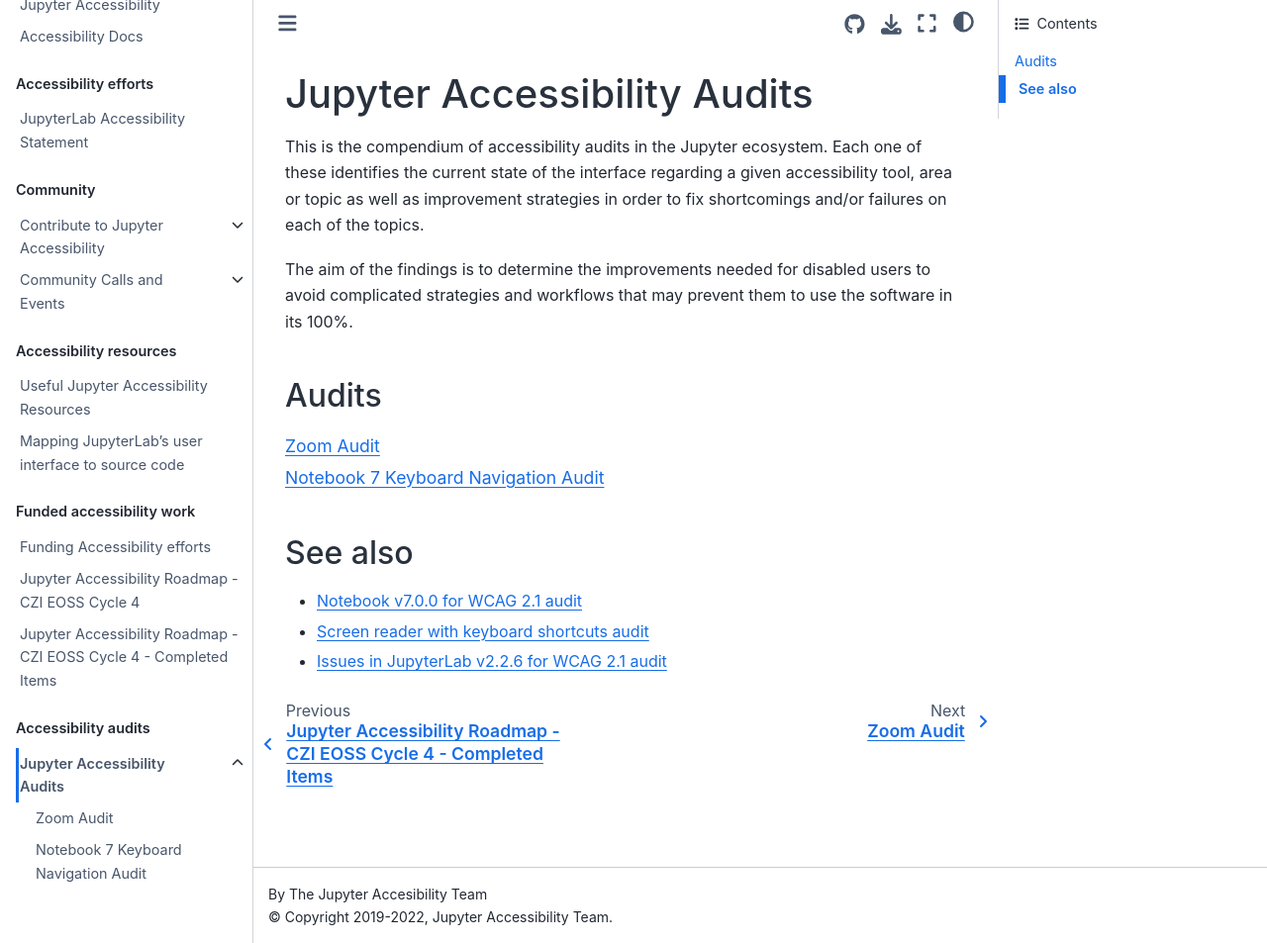
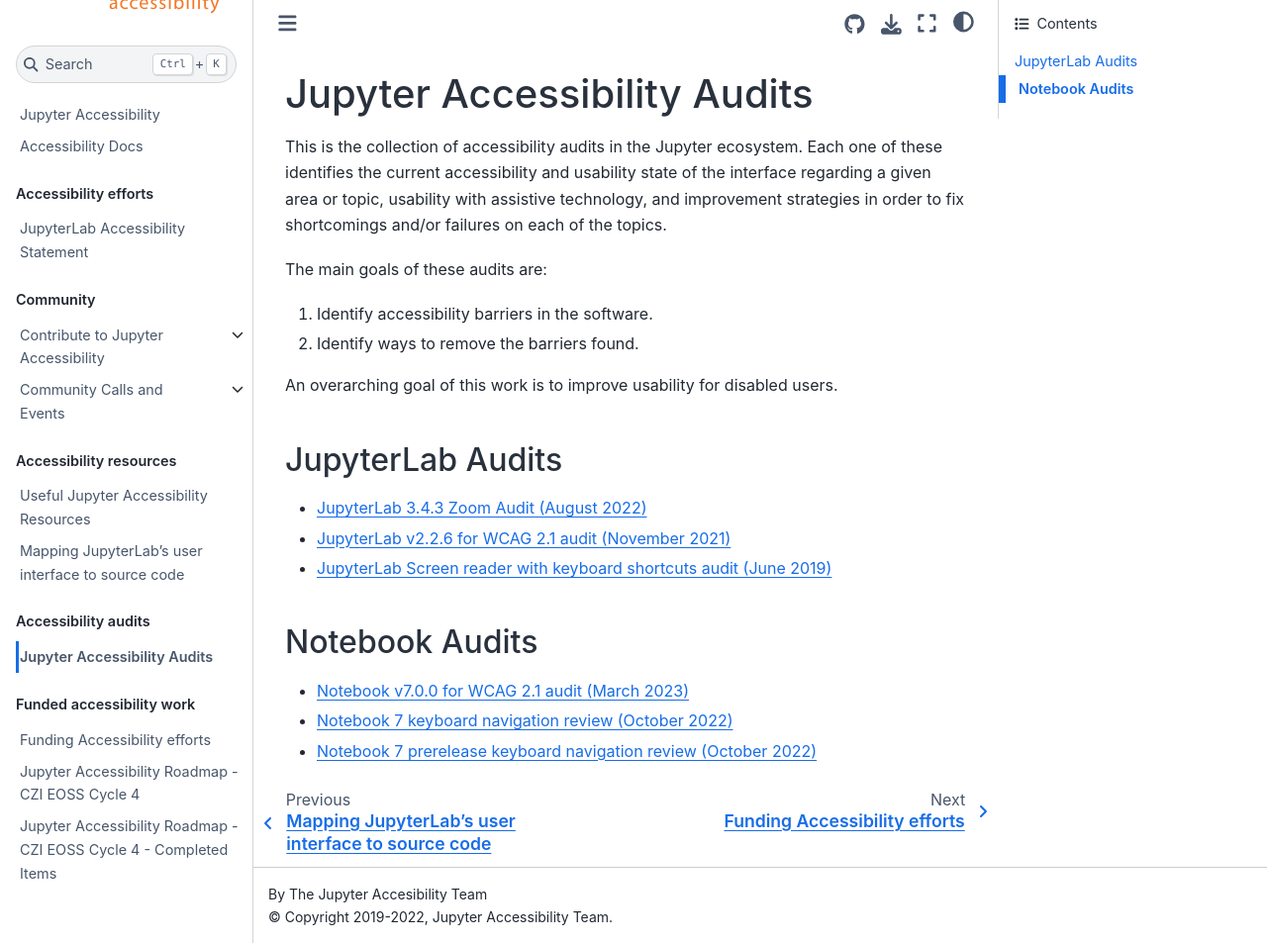
Before and after one commit to jupyter/accessibility, a Jupyter Book: the page built from docs/audits/index.md, in a window 1280 px wide and 953 px high. Shown: the whole window at 99% size. Built offline with Jupyter Book 1.0.4 settings and Sphinx 7.4.7 and the Sphinx Book theme 1.1.4, drawn with Linux system fonts in a browser that asks for light colours.

Commit message:
add review changes

````diff
--- a/docs/_toc.yml
+++ b/docs/_toc.yml
@@ -42,15 +42,14 @@
       - file: resources/useful-resources.md
       - file: resources/map-jupyterlab-frontend-architecture/README.md
   # ------------------------------------------------------
+  # Accessibility audits and improvement strategies
+  - caption: Accessibility audits
+    chapters:
+      - file: audits/index.md
+  # ------------------------------------------------------
   # funded projects
   - caption: Funded accessibility work
     chapters:
       - file: funding/index.md
       - file: funding/czi-grant-roadmap.md
       - file: funding/czi-grant-completed.md
-  # ------------------------------------------------------
-  # Accessibility audits and improvement strategies
-  - caption: Accessibility audits
-    chapters:
-      - file: audits/index.md
-      - glob: audits/*.md
--- a/docs/audits/index.md
+++ b/docs/audits/index.md
@@ -1,24 +1,26 @@
 # Jupyter Accessibility Audits
 
-This is the compendium of accessibility audits in the Jupyter ecosystem. Each
-one of these identifies the current state of the interface regarding a given
-accessibility tool, area or topic as well as improvement strategies in order
-to fix shortcomings and/or failures on each of the topics.
+This is the collection of accessibility audits in the Jupyter ecosystem. Each
+one of these identifies the current accessibility and usability state of the
+interface regarding a given area or topic, usability with assistive technology,
+and improvement strategies in order to fix shortcomings and/or failures on each
+of the topics.
 
-The aim of the findings is to determine the improvements needed for disabled
-users to avoid complicated strategies and workflows that may prevent them to
-use the software in its 100%.
+The main goals of these audits are:
 
-## Audits
-```{toctree}
-:maxdepth: 1
+1. Identify accessibility barriers in the software.
+2. Identify ways to remove the barriers found.
 
-zoom-audit
-keyboard-audit
-```
+An overarching goal of this work is to improve usability for disabled users.
 
-## See also
+## JupyterLab Audits
 
-- [Notebook v7.0.0 for WCAG 2.1 audit](https://github.com/jupyter/notebook/issues/6800)
-- [Screen reader with keyboard shortcuts audit](https://github.com/jupyterlab/jupyterlab/issues/6573)
-- [Issues in JupyterLab v2.2.6 for WCAG 2.1 audit](https://github.com/jupyterlab/jupyterlab/issues/9399)
+- [JupyterLab 3.4.3 Zoom Audit (August 2022)](https://github.com/Quansight-Labs/jupyterlab-accessible-themes/issues/34#issuecomment-1210168155)
+- [JupyterLab v2.2.6 for WCAG 2.1 audit (November 2021)](https://github.com/jupyterlab/jupyterlab/issues/9399)
+- [JupyterLab Screen reader with keyboard shortcuts audit (June 2019)](https://github.com/jupyterlab/jupyterlab/issues/6573)
+
+## Notebook Audits
+
+- [Notebook v7.0.0 for WCAG 2.1 audit (March 2023)](https://github.com/jupyter/notebook/issues/6800)
+- [Notebook 7 keyboard navigation review (October 2022)](https://github.com/isabela-pf/a11y-events/pull/10/files)
+- [Notebook 7 prerelease keyboard navigation review (October 2022)](https://github.com/jupyter/notebook/issues/6595)
````
Also changed, not shown: docs/audits/keyboard-audit.md (deleted, +0 -77 lines), docs/audits/zoom-audit.md (deleted, +0 -68 lines).
